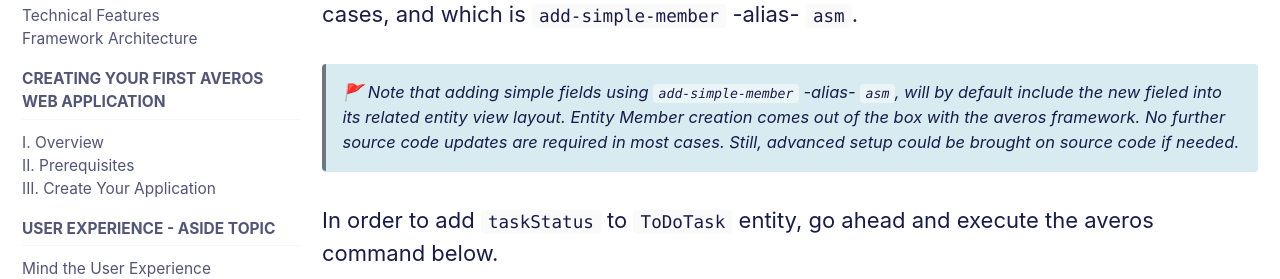
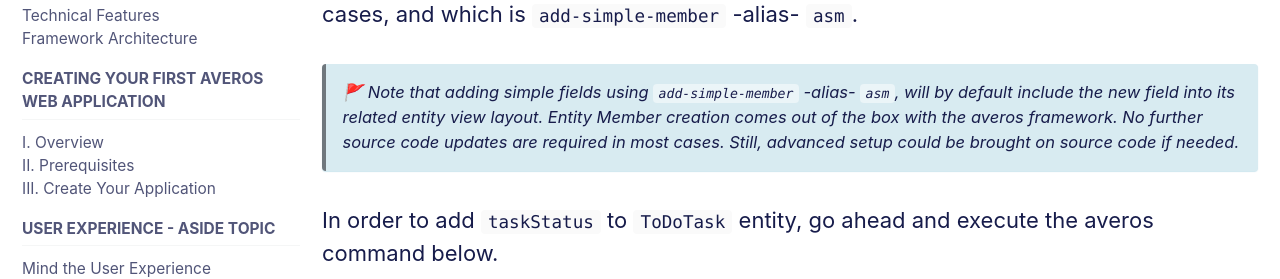
Before and after one commit to averos-io/averos-io.github.io, a Jekyll site: the page built from _docs/1.2.3/10-customize-your-app-averos-simple-entity-member-workflow.md, in a window 1280 px wide and 900 px high, scrolled down 346 px. Shown: the part 178-457 px from the top of the window. Built offline with Jekyll 4.4.1, drawn with Linux system fonts in a browser that asks for light colours; cached includes are drawn as plain includes; comment, search, counter and statistics services are not loaded.

Commit message:
minor corrections

```diff
--- a/_docs/1.2.3/10-customize-your-app-averos-simple-entity-member-workflow.md
+++ b/_docs/1.2.3/10-customize-your-app-averos-simple-entity-member-workflow.md
@@ -13,7 +13,7 @@
 
 Averos framework allow to add new members to averos entities either by hand coding them or using one of the [**averos code generation worflow**]({{ "/averos/docs/reference-detailed-averos-worflow-commands/" | relative_url }}  "Averos Code GenerationWork Flow") that is dedicated to such use cases, and which is `add-simple-member` -alias- `asm`.
 
->🚩 Note that adding simple fields using `add-simple-member` -alias- `asm`, will by default include the new fieled into its related entity view layout. Entity Member creation comes out of the box with the averos framework. No further source code updates are required in most cases. Still, advanced setup could be brought on source code if needed.
+>🚩 Note that adding simple fields using `add-simple-member` -alias- `asm`, will by default include the new field into its related entity view layout. Entity Member creation comes out of the box with the averos framework. No further source code updates are required in most cases. Still, advanced setup could be brought on source code if needed.
 {: .notice--info}
 
 In order to add `taskStatus` to `ToDoTask` entity, go ahead and execute the averos command below.
```
Also changed, not shown: _docs/1.2.3/01-overview.md (+1 -1 lines), _docs/1.2.3/05.2-prerequisites.md (+1 -1 lines), _docs/1.2.3/09-customize-your-app-averos-workflow.md (+1 -1 lines), _docs/1.2.3/14-reference-averos-entity.md (+2 -2 lines).
